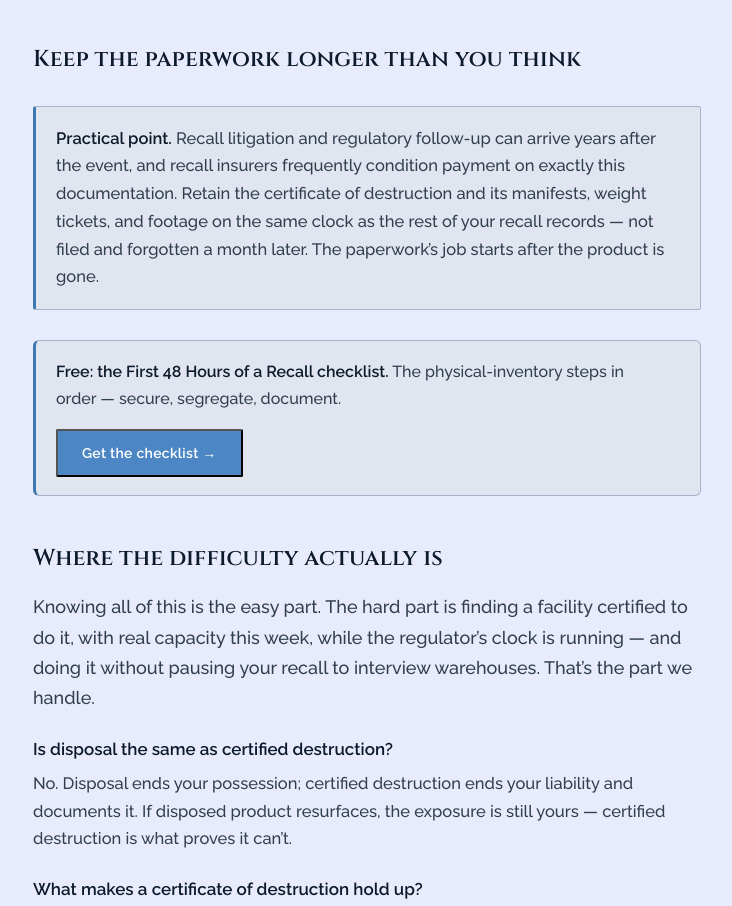
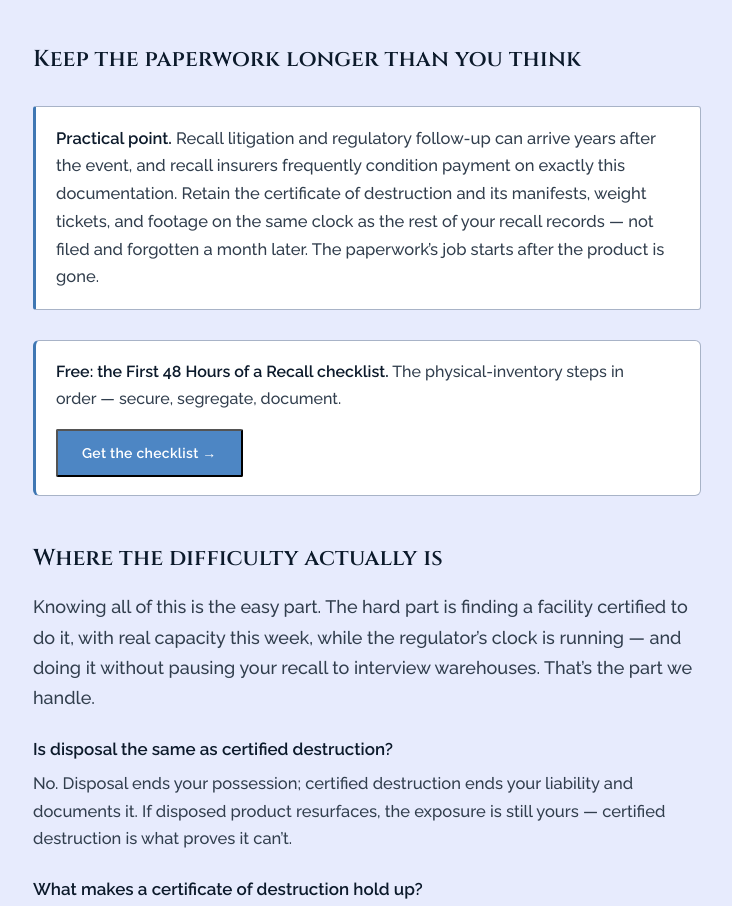
Before and after one commit to yssnoz/ZerOpsGroup, a plain HTML site: page certified-destruction-recalled-product.html in a window 1280 px wide. Shown: the part 3405-4311 px from the top of the page, without its empty margins (273-1005 px from the left). Drawn offline with Linux system fonts and the light colour scheme.

Commit message:
Add files via upload

```diff
--- a/certified-destruction-recalled-product.html
+++ b/certified-destruction-recalled-product.html
@@ -72,7 +72,7 @@
   .checklist li{position:relative;padding:11px 0 11px 30px;border-bottom:1px solid var(--line);font-size:17px}
   .checklist li:last-child{border-bottom:0}
   .checklist li::before{content:"";position:absolute;left:2px;top:19px;width:8px;height:8px;background:var(--accent-2);border-radius:1px}
-  .note{background:var(--panel);border:1px solid var(--line);border-left:3px solid var(--accent-2);border-radius:3px;padding:18px 20px;margin:26px 0;font-size:16.5px;color:var(--body)}
+  .note{background:#ffffff;border:1px solid var(--line);border-left:3px solid var(--accent-2);border-radius:3px;padding:18px 20px;margin:26px 0;font-size:16.5px;color:var(--body)}
   .note b{color:var(--ink);font-weight:600}
   .faq{margin:6px 0 0}
   .faq h3{font-family:var(--sans);font-weight:600;font-size:17px;color:var(--ink);margin:22px 0 6px}
@@ -113,7 +113,7 @@
   .cta{animation:fadeUp .7s ease .26s both}
   .site-foot{animation:fadeUp .7s ease .32s both}
   @media (prefers-reduced-motion:reduce){.doc-head,article,.cta,.site-foot{animation:none}}
-  .dl-callout{display:flex;align-items:center;justify-content:space-between;gap:16px;flex-wrap:wrap;background:var(--panel);border:1px solid var(--line);border-left:3px solid var(--accent-2);border-radius:6px;padding:18px 20px;margin:30px 0}
+  .dl-callout{display:flex;align-items:center;justify-content:space-between;gap:16px;flex-wrap:wrap;background:#ffffff;border:1px solid var(--line);border-left:3px solid var(--accent-2);border-radius:6px;padding:18px 20px;margin:30px 0}
   .dl-callout .dl-txt{font-size:16px;color:var(--body);max-width:58ch}
   .dl-callout strong{color:var(--ink);font-weight:600}
   .dl-callout .book{white-space:nowrap;flex-shrink:0}
```
Also changed, not shown: food-recall-reverse-logistics.html (+2 -2 lines), product-recall-reverse-logistics.html (+2 -2 lines), quarantine-recalled-product.html (+2 -2 lines).
